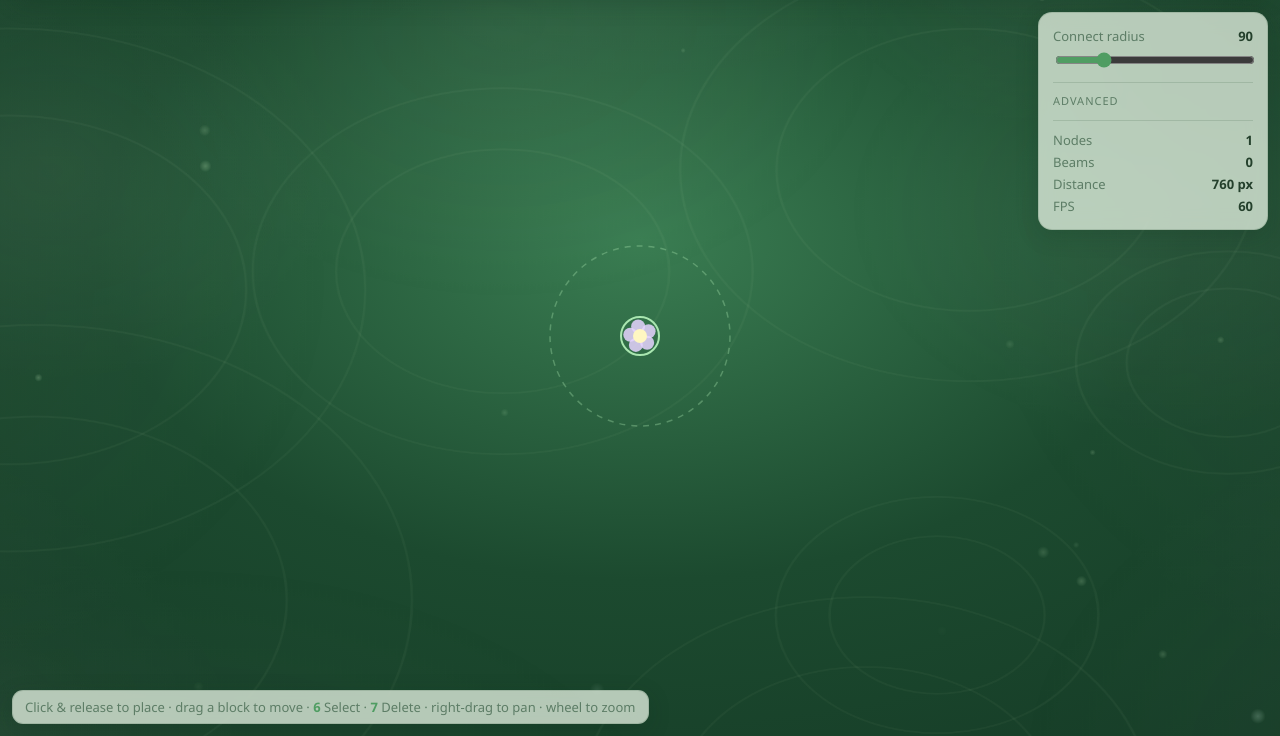
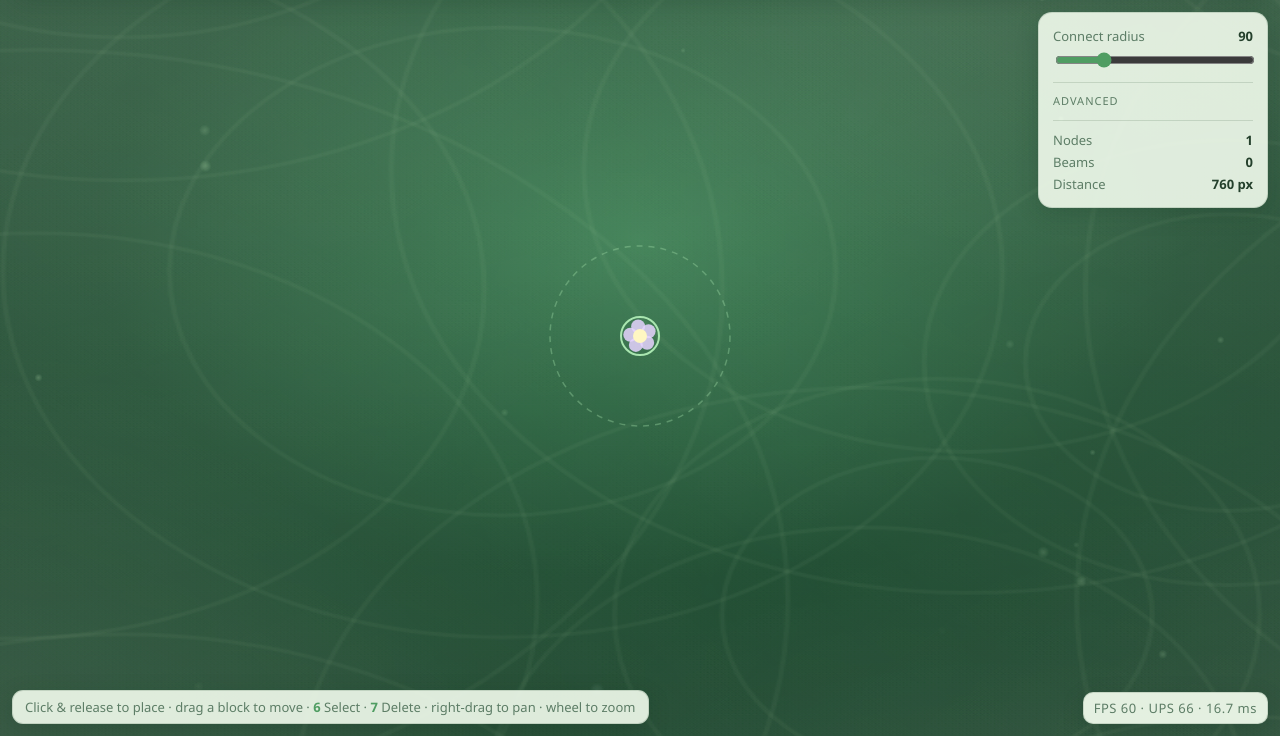
Before and after one commit to hauzzor/greygoo, a website built with Vite: page index.html in a window 1280 px wide. Shown: the part 64-800 px from the top of the page. Built offline with nearby package versions, Linux system fonts and the light colour scheme.

Commit message:
Perf: drop HUD backdrop-filter, add canvas pixel budget, smaller ambient texture; add live FPS/UPS/ms tracker

```diff
--- a/index.html
+++ b/index.html
@@ -63,7 +63,6 @@
         <div><span>Nodes</span><b id="stat-nodes">0</b></div>
         <div><span>Beams</span><b id="stat-beams">0</b></div>
         <div><span>Distance</span><b id="stat-dist">–</b></div>
-        <div><span>FPS</span><b id="stat-fps">60</b></div>
       </div>
     </aside>
 
@@ -73,6 +72,8 @@
 
     <div id="banner" class="banner hidden"><span id="banner-text">GOAL REACHED</span></div>
 
+    <div id="perf" class="perf">FPS – · UPS – · – ms</div>
+
     <script type="module" src="/src/main.ts"></script>
   </body>
 </html>
--- a/src/main.ts
+++ b/src/main.ts
@@ -346,15 +346,18 @@ window.addEventListener("keydown", (e) => {
   }
 });
 
+const MAX_PIXELS = 2_500_000;
 function resize(): void {
   const dpr = Math.min(window.devicePixelRatio || 1, 2);
   camera.width = window.innerWidth;
   camera.height = window.innerHeight;
-  canvas.width = Math.floor(camera.width * dpr);
-  canvas.height = Math.floor(camera.height * dpr);
+  const budget = Math.sqrt(MAX_PIXELS / (camera.width * camera.height));
+  const scale = Math.min(dpr, Math.max(0.7, budget));
+  canvas.width = Math.floor(camera.width * scale);
+  canvas.height = Math.floor(camera.height * scale);
   canvas.style.width = `${camera.width}px`;
   canvas.style.height = `${camera.height}px`;
-  ctx.setTransform(dpr, 0, 0, dpr, 0, 0);
+  ctx.setTransform(scale, 0, 0, scale, 0, 0);
 }
 window.addEventListener("resize", resize);
 resize();
@@ -363,6 +366,9 @@ const DT = 1 / 60;
 let last = performance.now();
 let accumulator = 0;
 let fpsSmooth = 60;
+let upsSmooth = 60;
+let msSmooth = 16.7;
+let lastPerf = 0;
 
 function update(dt: number): void {
   const p = hud.params();
@@ -416,14 +422,25 @@ function draw(): void {
   const c = world.centroid();
   const distance =
     world.nodes.size > 0 ? Math.hypot(goal.pos.x - c.x, goal.pos.y - c.y) : null;
-  hud.setStats(world.nodes.size, world.beams.length, distance, fpsSmooth);
+  hud.setStats(world.nodes.size, world.beams.length, distance);
+
+  const now = performance.now();
+  if (now - lastPerf > 150) {
+    lastPerf = now;
+    hud.setPerf(fpsSmooth, upsSmooth, msSmooth);
+  }
 }
 
 function frame(now: number): void {
   const raw = (now - last) / 1000;
   const elapsed = Math.min(0.05, raw);
-  if (raw > 0) fpsSmooth += (1 / raw - fpsSmooth) * 0.1;
   last = now;
+
+  if (raw > 0) {
+    fpsSmooth += (1 / raw - fpsSmooth) * 0.1;
+    msSmooth += (raw * 1000 - msSmooth) * 0.1;
+  }
+
   accumulator += elapsed;
 
   let steps = 0;
@@ -433,6 +450,8 @@ function frame(now: number): void {
     steps++;
   }
 
+  if (raw > 0) upsSmooth += (steps / raw - upsSmooth) * 0.1;
+
   draw();
   requestAnimationFrame(frame);
 }
--- a/src/render/renderer.ts
+++ b/src/render/renderer.ts
@@ -32,7 +32,7 @@ const CAMERA_DARK = "#2f6f68";
 
 const CELL_SEG = 12;
 const BEAM_SEG = 6;
-const BG_SIZE = 1024;
+const BG_SIZE = 512;
 const beamPts = new Float32Array((BEAM_SEG + 1) * 2);
 
 function hexA(hex: string, alpha: number): string {
--- a/src/style.css
+++ b/src/style.css
@@ -2,8 +2,8 @@
   --bg-deep: #0e2a1c;
   --bg-mid: #1c4a2f;
   --bg-light: #3a7d52;
-  --panel: rgba(242, 252, 238, 0.72);
-  --panel-solid: rgba(240, 250, 235, 0.92);
+  --panel: rgba(242, 252, 238, 0.9);
+  --panel-solid: rgba(240, 250, 235, 0.94);
   --border: rgba(44, 80, 52, 0.16);
   --text: #24402c;
   --muted: #5d7d66;
@@ -63,7 +63,6 @@ body {
   background: var(--panel);
   border: 1px solid var(--border);
   border-radius: 14px;
-  backdrop-filter: blur(10px);
   box-shadow: 0 6px 22px rgba(14, 42, 28, 0.18);
 }
 
@@ -211,7 +210,6 @@ body[data-tool="delete"] #stage {
   background: var(--panel);
   border: 1px solid var(--border);
   border-radius: 14px;
-  backdrop-filter: blur(10px);
   box-shadow: 0 6px 22px rgba(14, 42, 28, 0.18);
 }
 
@@ -264,12 +262,36 @@ input[type="range"] {
   border-radius: 11px;
   color: var(--muted);
   max-width: 70vw;
-  backdrop-filter: blur(10px);
   box-shadow: 0 6px 22px rgba(14, 42, 28, 0.18);
 }
 
 .hud-bottom b {
   color: var(--accent);
+}
+
+.perf {
+  position: fixed;
+  right: 12px;
+  bottom: 12px;
+  z-index: 10;
+  padding: 6px 10px;
+  border-radius: 10px;
+  background: var(--panel-solid);
+  border: 1px solid var(--border);
+  color: var(--muted);
+  font-variant-numeric: tabular-nums;
+  letter-spacing: 0.5px;
+  box-shadow: 0 6px 22px rgba(14, 42, 28, 0.18);
+}
+
+.perf.warn {
+  color: var(--gold);
+  border-color: rgba(207, 154, 52, 0.5);
+}
+
+.perf.bad {
+  color: #d9534f;
+  border-color: rgba(217, 83, 79, 0.55);
 }
 
 .banner {
--- a/src/ui/hud.ts
+++ b/src/ui/hud.ts
@@ -25,12 +25,8 @@ export interface Hud {
   setRunning: (running: boolean) => void;
   setCameraLock: (locked: boolean) => void;
   setCameraOptions: (options: CameraOption[], selectedId: number | null) => void;
-  setStats: (
-    nodes: number,
-    beams: number,
-    distance: number | null,
-    fps: number,
-  ) => void;
+  setStats: (nodes: number, beams: number, distance: number | null) => void;
+  setPerf: (fps: number, ups: number, ms: number) => void;
   banner: (text: string | null) => void;
   setToolActive: (tool: Tool) => void;
   getTool: () => Tool;
@@ -67,7 +63,7 @@ export function createHud(handlers: HudHandlers): Hud {
   const statNodes = el<HTMLElement>("stat-nodes");
   const statBeams = el<HTMLElement>("stat-beams");
   const statDist = el<HTMLElement>("stat-dist");
-  const statFps = el<HTMLElement>("stat-fps");
+  const perfEl = el<HTMLDivElement>("perf");
 
   let activeTool: Tool = "cell";
   let optionsKey = "";
@@ -134,11 +130,16 @@ export function createHud(handlers: HudHandlers): Hud {
       cameraSelect.disabled = options.length === 0;
       cameraBtn.disabled = options.length === 0;
     },
-    setStats(nodes, beams, distance, fps) {
+    setStats(nodes, beams, distance) {
       statNodes.textContent = String(nodes);
       statBeams.textContent = String(beams);
       statDist.textContent = distance === null ? "–" : `${Math.round(distance)} px`;
-      statFps.textContent = String(Math.round(fps));
+    },
+    setPerf(fps, ups, ms) {
+      perfEl.textContent =
+        `FPS ${Math.round(fps)} · UPS ${Math.round(ups)} · ${ms.toFixed(1)} ms`;
+      perfEl.classList.toggle("bad", fps < 35);
+      perfEl.classList.toggle("warn", fps >= 35 && fps < 52);
     },
     banner(text) {
       if (text === null) {
```
Also changed, not shown: AGENTS.md (+4 -1 lines).
